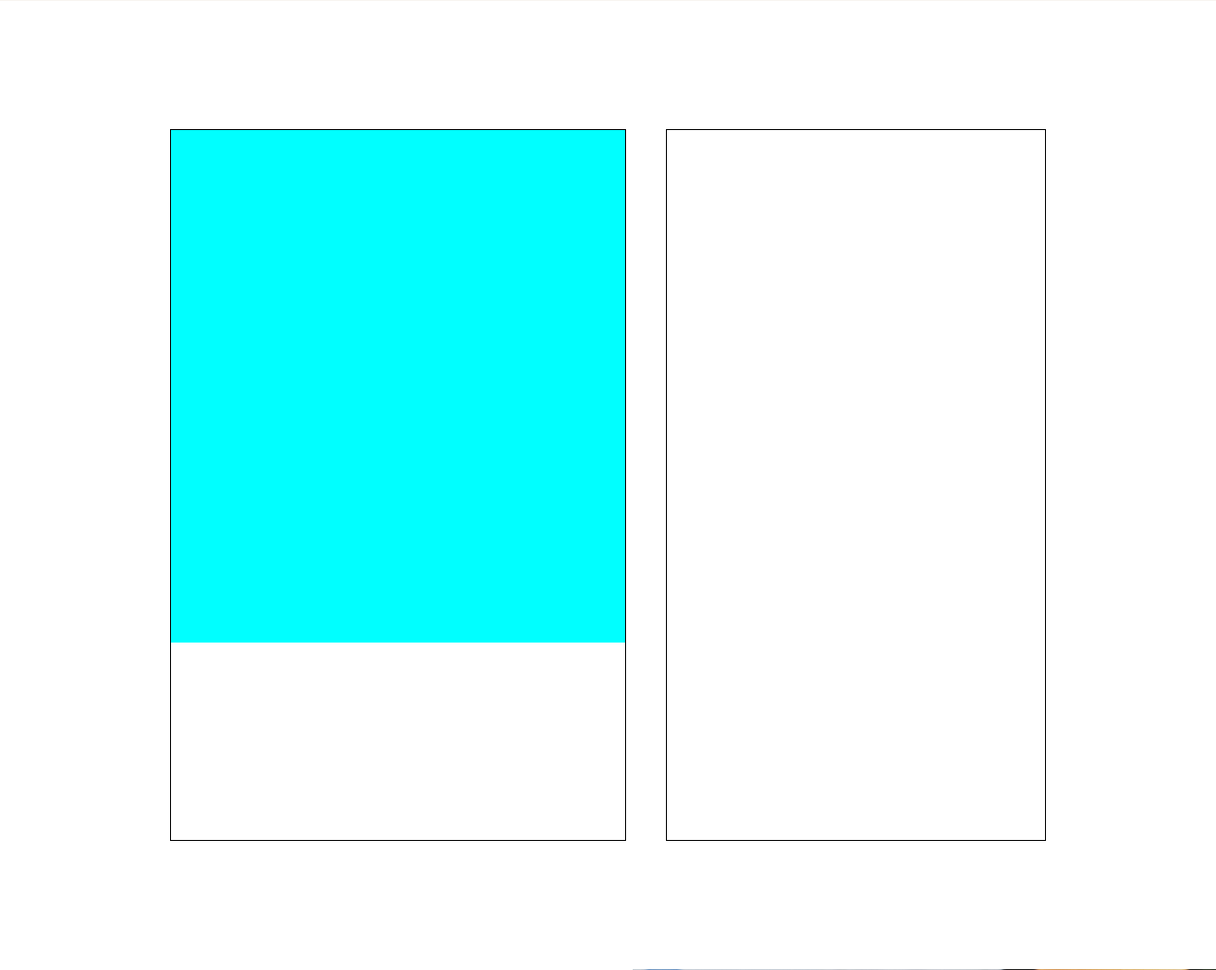
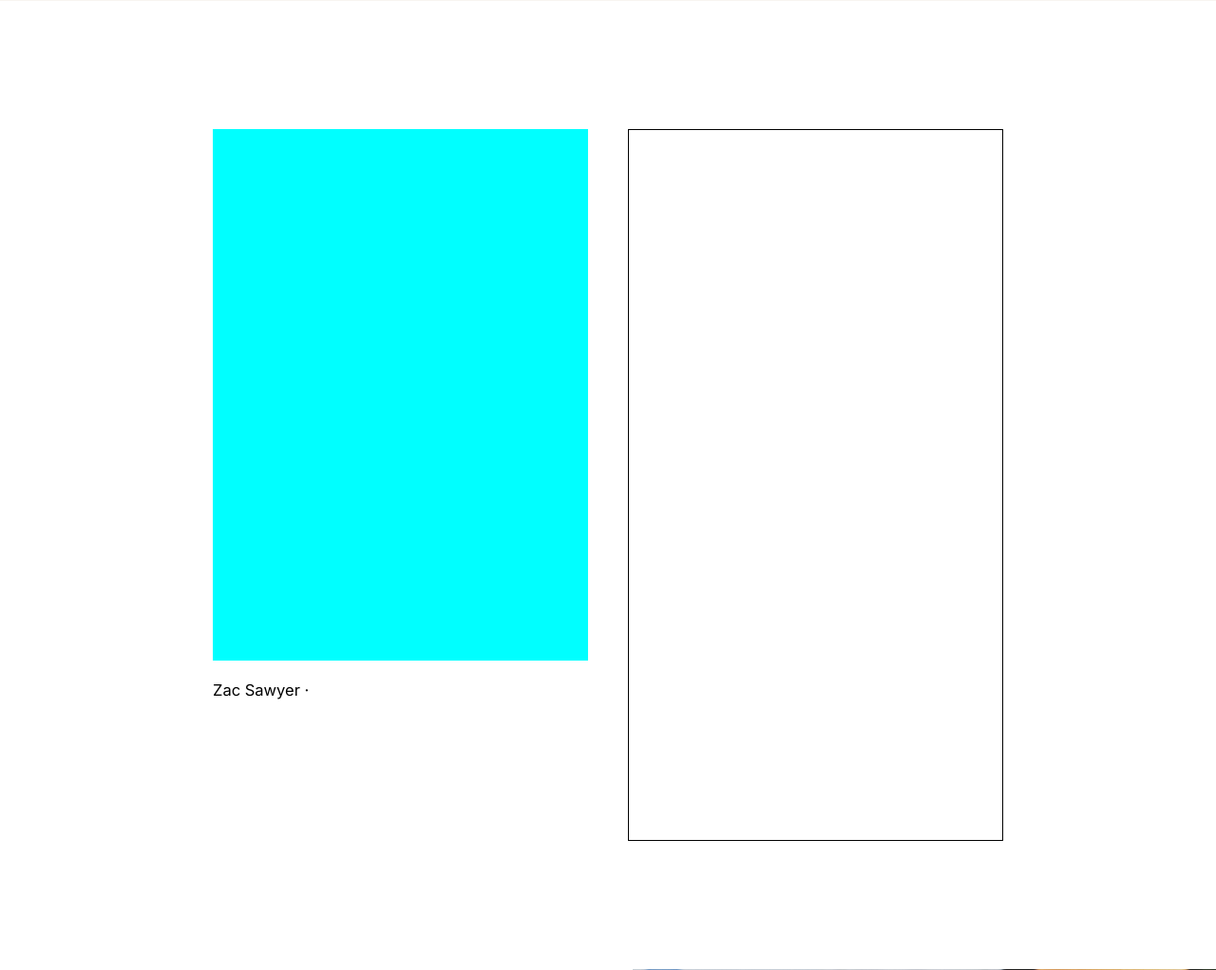
Before and after one commit to 2h311/summa-encore, a Flask app: template summa/templates/index.html in a window 1280 px wide. Shown: the part 2142-3164 px from the top of the page at 95% size. Run offline with Flask 3, Linux system fonts and the light colour scheme; the template is opened without the code that fills it, so the values that code supplies are empty; some web fonts are replaced.

Commit message:
still on the blog

```diff
--- a/summa/static/css/styles.css
+++ b/summa/static/css/styles.css
@@ -249,17 +249,15 @@ body {
   height: 100%;
 }
 
-.post__description {
+.post__date, .post__description {
   font-size: 1.65rem;
-}
-.post__date {
-  font-size: 1.5rem;
 }
 .post__1-text-div {
   margin-top: 2.1rem;
   display: flex;
   flex-direction: column;
   gap: 1rem;
+  width: 90%;
 }
 
 .posts {
@@ -269,15 +267,14 @@ body {
   height: 75rem;
 }
 .posts__inner {
-  width: 72%;
+  width: 65%;
   margin: 0 auto;
   display: flex;
   gap: 4.2rem;
   height: 100%;
 }
 .posts__left {
-  border: 1px solid black;
-  flex-basis: 60%;
+  flex-basis: 50%;
 }
 .posts__right {
   border: 1px solid black;
--- a/summa/templates/index.html
+++ b/summa/templates/index.html
@@ -44,23 +44,23 @@
     {% with firstpost=posts[0] %}
       <div class="posts__left">
         <div class="post__1">
-          <div class="post__1-image" style="width: 100%; height: 54rem; overflow: hidden; background-color: aqua;">
+          <div class="post__1-image" style="width: 100%; height: 56rem; overflow: hidden; background-color: aqua;">
             <img src="{{ firstpost['images']['url'] }}" alt="" class="" style="width: 200%;">
           </div>
           <div class="post__1-text-div">
-            <p class="post__date">{{ firstpost['createdAt'] }}</p>
+            <p class="post__date">Zac Sawyer &middot; {{ firstpost['createdAt'] }}</p>
             <h3 class="heading-3">{{ firstpost['title']}}</h3>
             <p class="post__description">{{ firstpost['description'] }}</p>
           </div>
-
         </div>
       </div>
+      {% endwith%}
 
-      <div class="posts__right"></div>
-
-
-      <!-- {{ firstpost }} -->
-    {% endwith%}
+      <div class="posts__right">
+        {% for post in posts[1:] %}
+          <div>{{ post }}</div>
+        {% endfor %}
+      </div>
   </div>
 
 </section>
```
Also changed, not shown: summa/__init__.py (+4 -4 lines), summa/repository/post.py (+19 -1 lines), summa/static/scss/_general.scss (+5 -10 lines), 1 other file.
